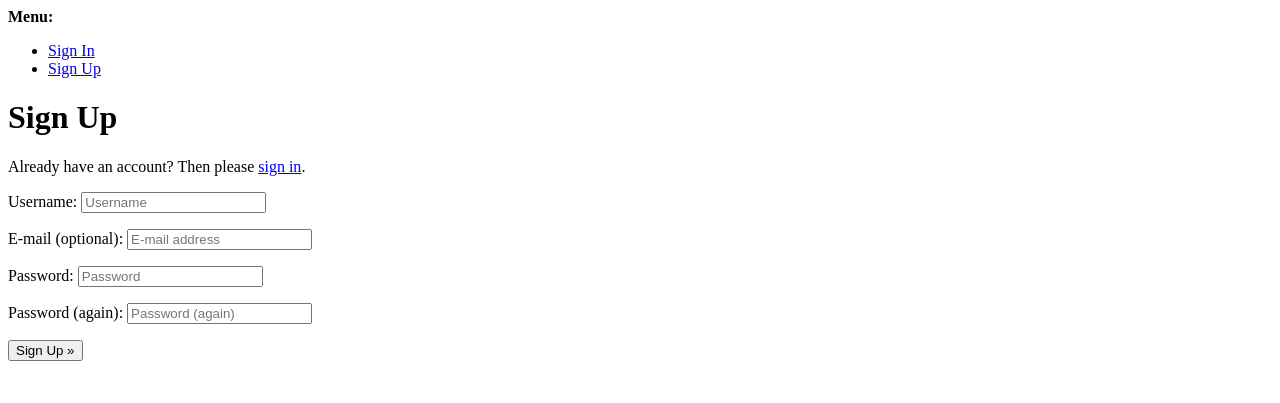
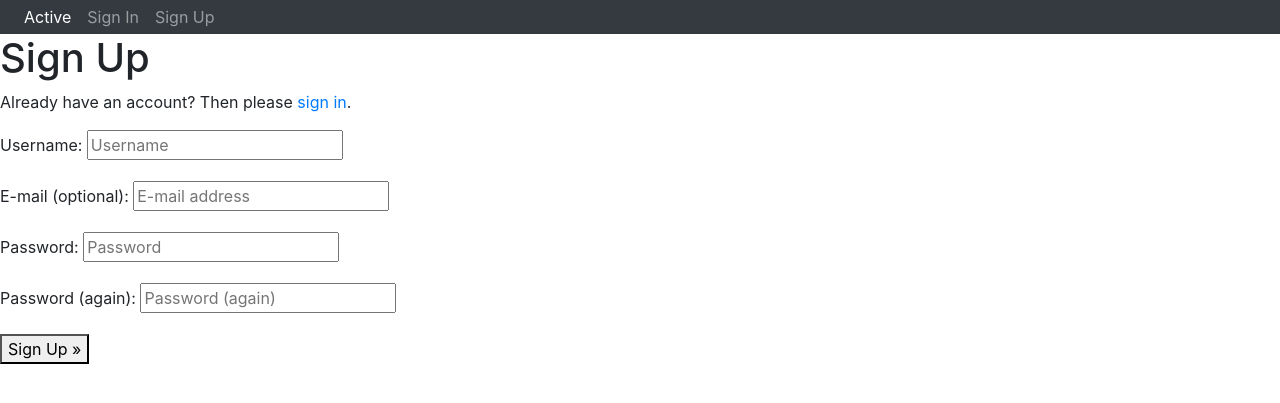
Before and after one commit to DaanyaalSobani/IntuitiveAi_TakeHome_App, a Django app: page /accounts/signup/ in a window 1280 px wide. Shown: the top 403 px of the page. Run offline with Django 3.2, Linux system fonts and the light colour scheme; some libraries are stand-ins or nearby versions.

Commit message:
Updated base.html
Added new navbar and edited structure

```diff
--- /dev/null
+++ b/src/shared/static/base.css
@@ -0,0 +1,6 @@
+.navbar {
+    padding: 0 1rem
+}
+.nav-link {
+    padding: .3rem 1rem;
+}
--- a/src/shared/templates/base.html
+++ b/src/shared/templates/base.html
@@ -1,40 +1,38 @@
 <!DOCTYPE html>
 <html>
   <head>
+    {% load static %}
+    <link rel="icon"
+      type="image/png"
+      href="{% static 'favicon.png'%}">
     <title>{% block head_title %}{% endblock %}</title>
-    {% block extra_head %}
-    {% endblock %}
+    <link rel="stylesheet" href="https://stackpath.bootstrapcdn.com/bootstrap/4.5.0/css/bootstrap.min.css" integrity="sha384-9aIt2nRpC12Uk9gS9baDl411NQApFmC26EwAOH8WgZl5MYYxFfc+NcPb1dKGj7Sk" crossorigin="anonymous">
+    <link rel="stylesheet" href="{% static 'base.css' %}">
+    {% block extra_head %} {% endblock %}
   </head>
   <body>
-    {% block body %}
-
-    {% if messages %}
-    <div>
-      <strong>Messages:</strong>
-      <ul>
-        {% for message in messages %}
-        <li>{{message}}</li>
-        {% endfor %}
-      </ul>
-    </div>
-    {% endif %}
-
-    <div>
-      <strong>Menu:</strong>
-      <ul>
+  {% block navbar %}
+    <nav class="navbar navbar-expand-sm bg-dark navbar-dark">
+      <ul class="navbar-nav">
+        <li class="nav-item active">
+          <a class="nav-link" href="#">Active</a>
+        </li>
         {% if user.is_authenticated %}
-        <li><a href="{% url 'account_email' %}">Change E-mail</a></li>
-        <li><a href="{% url 'account_logout' %}">Sign Out</a></li>
-        {% else %}
-        <li><a href="{% url 'account_login' %}">Sign In</a></li>
-        <li><a href="{% url 'account_signup' %}">Sign Up</a></li>
+          <li class="nav-item"><a class="nav-link" href="{% url 'account_email' %}">Change E-mail</a></li>
+          <li class="nav-item"><a class="nav-link" href="{% url 'account_logout' %}">Sign Out</a></li>
+          {% else %}
+          <li class="nav-item"><a class="nav-link" href="{% url 'account_login' %}">Sign In</a></li>
+          <li class="nav-item"><a class="nav-link" href="{% url 'account_signup' %}">Sign Up</a></li>
         {% endif %}
       </ul>
-    </div>
-    {% block content %}
-    {% endblock %}
-    {% endblock %}
-    {% block extra_body %}
-    {% endblock %}
+    </nav>
+  {% endblock %}
+  {% block body %}
+    {% block content %}{% endblock %}
+  {% endblock %}
+  {% block extra_body %} {% endblock %}
+  <script src="https://code.jquery.com/jquery-3.5.1.slim.min.js" integrity="sha384-DfXdz2htPH0lsSSs5nCTpuj/zy4C+OGpamoFVy38MVBnE+IbbVYUew+OrCXaRkfj" crossorigin="anonymous"></script>
+  <script src="https://cdn.jsdelivr.net/npm/popper.js@1.16.0/dist/umd/popper.min.js" integrity="sha384-Q6E9RHvbIyZFJoft+2mJbHaEWldlvI9IOYy5n3zV9zzTtmI3UksdQRVvoxMfooAo" crossorigin="anonymous"></script>
+  <script src="https://stackpath.bootstrapcdn.com/bootstrap/4.5.0/js/bootstrap.min.js" integrity="sha384-OgVRvuATP1z7JjHLkuOU7Xw704+h835Lr+6QL9UvYjZE3Ipu6Tp75j7Bh/kR0JKI" crossorigin="anonymous"></script>
   </body>
 </html>
--- a/src/trash_portal/settings.py
+++ b/src/trash_portal/settings.py
@@ -128,3 +128,6 @@ USE_TZ = True
 # https://docs.djangoproject.com/en/3.0/howto/static-files/
 
 STATIC_URL = '/static/'
+STATICFILES_DIRS = [
+    os.path.join(BASE_DIR, "shared/static"),
+]
```
Also changed, not shown: src/shared/static/favicon.png (added).
